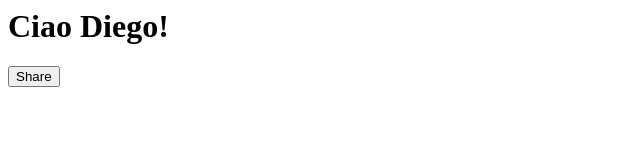
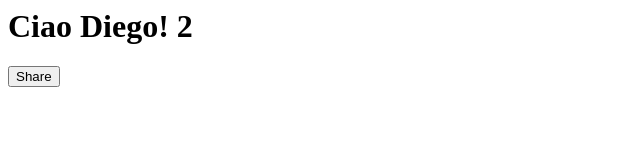
Before and after one commit to meriturva/meriturva.github.io, a plain HTML site: page test.html in a window 1280 px wide. Shown: the full height of the page, 0-640 px from the left. Drawn offline with Linux system fonts and the light colour scheme.

Commit message:
Update test.html

```diff
--- a/test.html
+++ b/test.html
@@ -3,7 +3,7 @@
     <meta charset="UTF-8" />
   </head>
   <body>
-    <h1>Ciao Diego!</h1>
+    <h1>Ciao Diego! 2</h1>
     <button onclick="share()">Share</button>
   </body>
 
```
